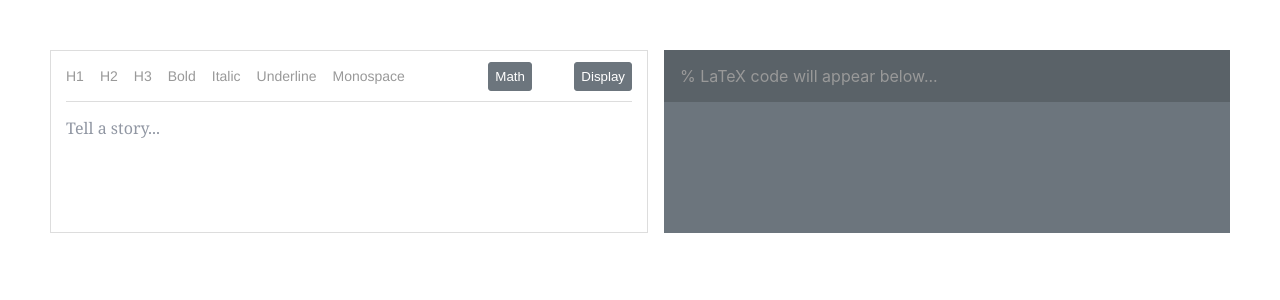
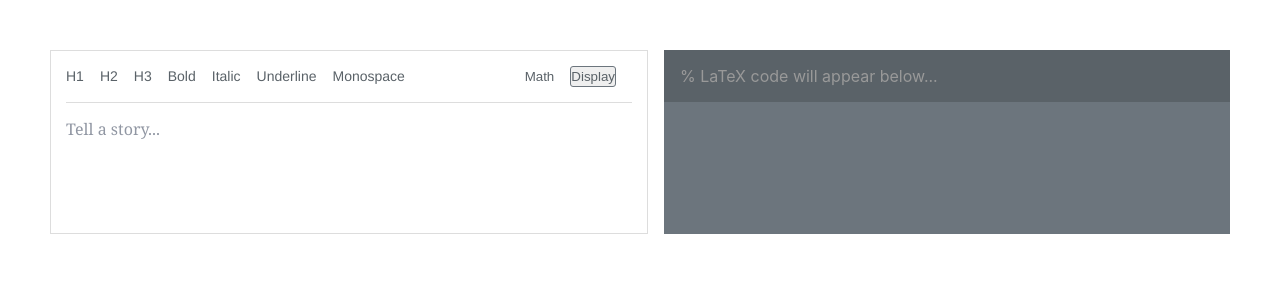
Before and after one commit to zhyd1997/Eorg, a React (Create React App) app: page / in a window 1280 px wide. Shown: the top 300 px of the page. Built offline with nearby package versions, Linux system fonts and the light colour scheme.

Commit message:
fix: styled button
changed button's color, width and background

```diff
--- a/src/App.css
+++ b/src/App.css
@@ -21,11 +21,25 @@ pre {
 }
 
 .math {
-  right: 100px;
+  background-color: transparent;
+  border: none;
+  padding: 6px;
 }
 
 .display {
-  right: 0;
+  /*color: whitesmoke;*/
+  text-align: center;
+  /*background-color: #6c757d;*/
+  border: 1px solid #6c757d;
+  border-radius: 3px;
+  /*padding: 6px;*/
+}
+
+.display:hover {
+  /*background-color: #5a6268;*/
+  border: 1px solid whitesmoke;
+  box-shadow: 0 0 0 1px gray;
+  cursor: pointer;
 }
 
 #tex {
--- a/src/components/RichTextEditor.css
+++ b/src/components/RichTextEditor.css
@@ -53,7 +53,7 @@
 }
 
 .RichEditor-styleButton {
-    color: #999;
+    color: #5a6268;
     cursor: pointer;
     margin-right: 16px;
     padding: 2px 0;
--- a/src/components/RichTextEditor.js
+++ b/src/components/RichTextEditor.js
@@ -132,9 +132,13 @@ class RichTextEditor extends React.Component {
 		const convertToTeX = () => {
 			const editorContentRaw = convertToRaw(contentState)
 
-			const allTeX = []; let offset = 0; let length = 0; const
+			const allTeX = []
+			let offset = 0
+			let length = 0
+			const
 				someTeX = editorContentRaw.blocks
-			const Math = []; const
+			const Math = []
+			const
 				someMath = editorContentRaw.entityMap
 
 			if (Object.keys(someMath).length) {
@@ -146,7 +150,8 @@ class RichTextEditor extends React.Component {
 			let count = 0
 			for (let k = 0; k < someTeX.length; k += 1) {
 				let TeX = ''
-				const styledStartOffset = []; const
+				const styledStartOffset = []
+				const
 					someTeXInlineStyleSort = []
 
 				for (let i = 0; i < someTeX[k].inlineStyleRanges.length; i += 1) {
@@ -230,20 +235,22 @@ class RichTextEditor extends React.Component {
 							editorState={editorState}
 							onToggle={this.toggleInlineStyle}
 						/>
+						<div className="RichEditor-controls TeXEditor-insert">
 							<button
 								onClick={this.insertTeX}
-							className="TeXEditor-insert math"
+								className="math RichEditor-styleButton"
 								type="button"
 							>
 								Math
 							</button>
 							<button
 								onClick={convertToTeX}
-							className="TeXEditor-insert display"
+								className="display RichEditor-styleButton"
 								type="button"
 							>
 								Display
 							</button>
+						</div>
 					</div>
 					<div className={className} onClick={this.focus}>
 						<Editor
--- a/src/components/TeX/TeXEditor.css
+++ b/src/components/TeX/TeXEditor.css
@@ -91,20 +91,6 @@
 }
 
 .TeXEditor-insert {
-  background-color: #6c757d;
-  border: 1px solid #6c757d;
-  color: white;
-  border-radius: 3px;
-  /*bottom: 30px;*/
-  position: absolute;
-  /*right: 30px;*/
-  padding: 6px;
-  top: -4px;
+  margin-left: auto;
+  text-align: center;
 }
-
-.TeXEditor-insert:hover {
-  background-color: #5a6268;
-  border: 1px solid #5a6268;
-  box-shadow: 0 0 0 1px gray;
-  cursor: pointer;
-}
```
Also changed, not shown: 13 other files (tests, documents, lock files or other folders). Lines whose indentation alone changed are shown as unchanged.
